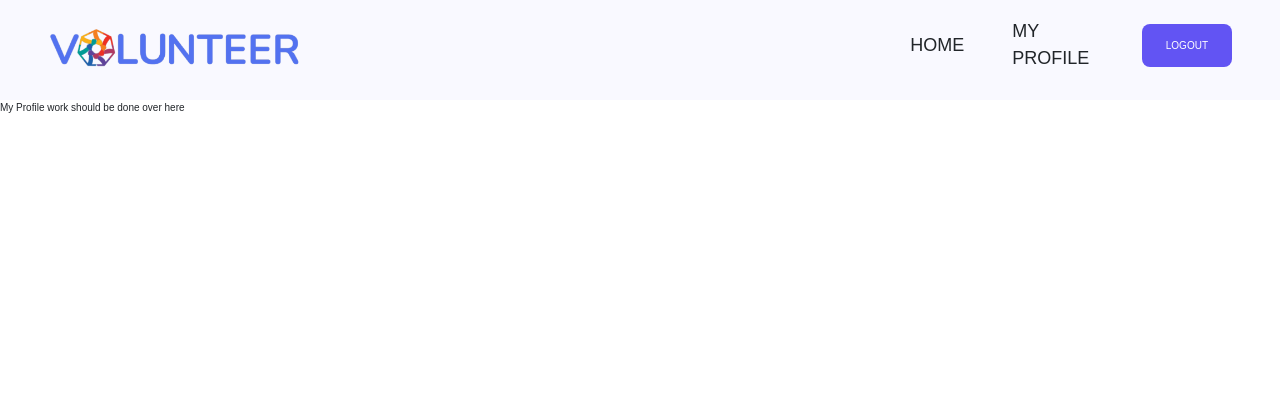
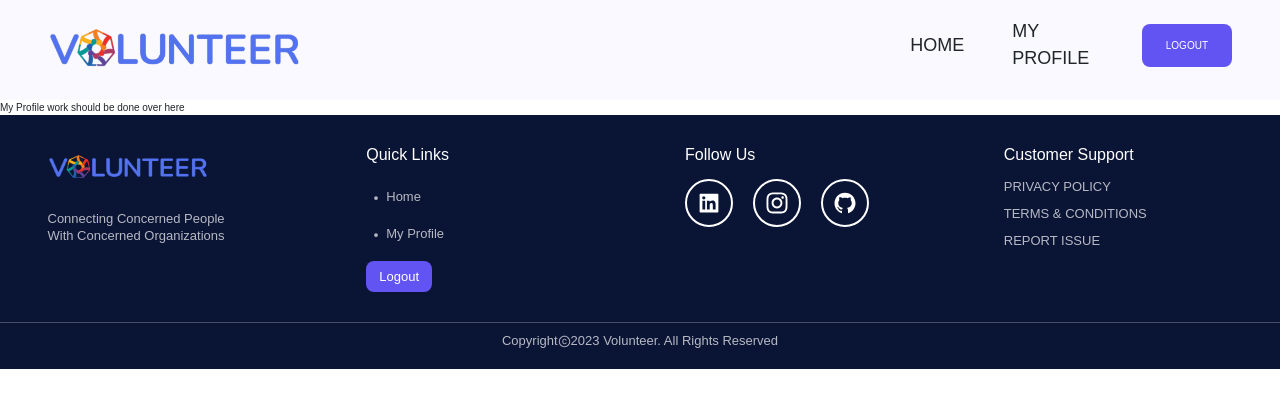
Before and after one commit to AshiqNoor-S/Volunteer.com, a React (Create React App) app in the folder client/: page /myprofile in a window 1280 px wide. Shown: the top 408 px of the page. Built offline with nearby package versions, Linux system fonts and the light colour scheme.

Commit message:
Added footer

```diff
--- a/client/package.json
+++ b/client/package.json
@@ -12,7 +12,7 @@
     "react-icons": "^4.11.0",
     "react-redux": "^8.1.3",
     "react-router-dom": "^6.16.0",
-    "react-scripts": "5.0.1",
+    "react-scripts": "^3.0.1",
     "redux": "^4.2.1",
     "redux-persist": "^6.0.0",
     "styled-components": "^6.0.8",
--- a/client/src/App.js
+++ b/client/src/App.js
@@ -1,3 +1,4 @@
+import React from "react";
 import { ThemeProvider } from "styled-components";
 import { GlobalStyle } from "./styles/GlobalStyle";
 import { Theme } from "./styles/Theme";
@@ -8,9 +9,9 @@ import Header from "./components/Header";
 import Home from "./pages/Home";
 import MyProfile from "./pages/MyProfile";
 import LoginPage from "./pages/LoginPage";
+import Footer from "./components/Footer";
 
 function App() {
-
   const isAuth = Boolean(useSelector((state) => state.token));
 
   return (
@@ -27,10 +28,11 @@ function App() {
             />
             <Route path="/myprofile" element={<MyProfile />} />
           </Routes>
+          <Footer />
         </BrowserRouter>
       </ThemeProvider>
     </>
   );
-};
+}
 
 export default App;
--- /dev/null
+++ b/client/src/components/Footer.jsx
@@ -0,0 +1,220 @@
+import React from "react";
+import styled from "styled-components";
+import { NavLink } from "react-router-dom";
+import { FaInstagram } from "react-icons/fa";
+import {
+  AiOutlineCopyright,
+  AiFillLinkedin,
+  AiFillGithub,
+} from "react-icons/ai";
+import { BsDot } from "react-icons/bs";
+
+const Footer = () => {
+  return (
+    <>
+      <Wrapper>
+        <footer>
+          <div className="container grid grid-four-column">
+            <div className="footer-about">
+              <img src="./images/logo2.png" width="160px" />
+              <p>
+                Connecting Concerned People <br /> With Concerned Organizations
+              </p>
+            </div>
+            <div className="footer-subscribe">
+              <h3>Quick Links</h3>
+              <ul>
+                <li className="links-element">
+                  <BsDot className="icons" />
+                  <p>Home</p>
+                </li>
+                <li className="links-element">
+                  <BsDot className="icons" />
+                  <p>My Profile</p>
+                </li>
+                <li className="links-element">
+                  <button className="logout-btn"> Logout </button>
+                </li>
+              </ul>
+            </div>
+            <div className="footer-social">
+              <h3>Follow Us</h3>
+              <div className="footer-social--icons">
+                <div>
+                  <NavLink
+                    to="https://www.linkedin.com/in/vishal-kumar-yadav-8085a3232/"
+                    target="_blank"
+                  >
+                    <AiFillLinkedin className="icons" />
+                  </NavLink>
+                </div>
+                <div>
+                  <NavLink
+                    to="https://www.instagram.com/vishal._.104/"
+                    target="_blank"
+                  >
+                    <FaInstagram className="icons" />
+                  </NavLink>
+                </div>
+                <div>
+                  <NavLink to="https://github.com/Vishal-1004" target="_blank">
+                    <AiFillGithub className="icons" />
+                  </NavLink>
+                </div>
+              </div>
+            </div>
+            <div className="footer-contact">
+              <h3>Customer Support</h3>
+              <p>PRIVACY POLICY</p>
+              <p>TERMS & CONDITIONS</p>
+              <p>REPORT ISSUE</p>
+            </div>
+          </div>
+
+          <div className="footer-bottom--section">
+            <hr />
+            <div className="container copy-right">
+              <p>
+                Copyright
+                <AiOutlineCopyright />
+                {new Date().getFullYear()} Volunteer. All Rights Reserved
+              </p>
+            </div>
+          </div>
+        </footer>
+      </Wrapper>
+    </>
+  );
+};
+
+const Wrapper = styled.section`
+  .iSIFGq {
+    margin: 0;
+  }
+
+  .contact-short {
+    max-width: 60vw;
+    margin: auto;
+    padding: 5rem 10rem;
+    background-color: ${({ theme }) => theme.colors.bg};
+    border-radius: 1rem;
+    box-shadow: ${({ theme }) => theme.colors.shadowSupport};
+    transform: translateY(50%);
+
+    .grid div:last-child {
+      justify-self: end;
+      align-self: center;
+    }
+  }
+
+  footer {
+    padding: 3rem 0 1rem 0;
+    background-color: ${({ theme }) => theme.colors.footer_bg};
+    h3 {
+      color: ${({ theme }) => theme.colors.hr};
+      margin-bottom: 1.5rem;
+    }
+    p {
+      color: ${({ theme }) => theme.colors.white};
+    }
+    ul {
+      padding: 0 !important;
+    }
+
+    .footer-about {
+      img {
+        margin: 1rem 0 2rem 0;
+      }
+    }
+
+    .footer-social--icons {
+      display: flex;
+      gap: 2rem;
+
+      div {
+        padding: 1rem;
+        border-radius: 50%;
+        border: 2px solid ${({ theme }) => theme.colors.white};
+
+        .icons {
+          color: ${({ theme }) => theme.colors.white};
+          font-size: 2.4rem;
+          position: relative;
+          cursor: pointer;
+        }
+      }
+    }
+
+    .links-element {
+      display: flex;
+      justify-content: left;
+      align-items: center;
+
+      .icons {
+        color: ${({ theme }) => theme.colors.white};
+        opacity: 0.7;
+        font-size: 2rem;
+      }
+
+      .logout-btn {
+        font-size: 1.3rem;
+        text-decoration: none;
+        max-widht: auto;
+        background-color: rgb(98 84 243);
+        color: rgb(255, 255, 255);
+        border: none;
+        border-radius: 8px;
+        margin-top: 0.8rem;
+        padding: 0.6rem 1.3rem;
+        transition: all 0.3s ease;
+        -webkit-transition: all 0.3s ease 0s;
+        -moz-transition: all 0.3s ease 0s;
+        -o-transition: all 0.3s ease 0s;
+
+        &:hover,
+        &:active {
+          box-shadow: 0 2rem 2rem 0 rgb(132 144 255 / 30%);
+          box-shadow: ${({ theme }) => theme.colors.shadowSupport};
+          transform: scale(0.96);
+        }
+      }
+    }
+  }
+
+  .footer-bottom--section {
+    padding-top: 1rem;
+
+    hr {
+      margin-bottom: 1rem;
+      color: ${({ theme }) => theme.colors.hr};
+      height: 0.1px;
+    }
+
+    .copy-right {
+      text-align: center;
+    }
+  }
+
+  @media (max-width: ${({ theme }) => theme.media.mobile}) {
+    .contact-short {
+      max-width: 80vw;
+      margin: 4rem auto;
+      transform: translateY(0%);
+      text-align: center;
+
+      .grid div:last-child {
+        justify-self: center;
+      }
+    }
+
+    footer {
+      padding: 3rem 0 3rem 0;
+    }
+
+    .footer-bottom--section {
+      padding-top: 1rem;
+    }
+  }
+`;
+
+export default Footer;
--- a/client/src/components/Header.jsx
+++ b/client/src/components/Header.jsx
@@ -1,3 +1,4 @@
+import React from "react";
 import { NavLink } from "react-router-dom";
 import Navbar from "./Navbar";
 import { HeaderStyle } from "../styles/HeaderStyle";
--- a/client/src/components/Navbar.jsx
+++ b/client/src/components/Navbar.jsx
@@ -1,3 +1,4 @@
+import React from "react";
 import { useState } from "react";
 import { NavLink } from "react-router-dom";
 import { CgMenu, CgCloseR } from "react-icons/cg";
--- a/client/src/components/Spinner.jsx
+++ b/client/src/components/Spinner.jsx
@@ -1,3 +1,4 @@
+import React from "react";
 const Spinner = () => {
   return (
     <div>
--- a/client/src/state/index.js
+++ b/client/src/state/index.js
@@ -1,3 +1,4 @@
+import React from "react";
 import { createSlice } from "@reduxjs/toolkit";
 
 const initialState = {
@@ -34,5 +35,6 @@ export const authSlice = createSlice({
   },
 });
 
-  export const { setMode, setLogin, setLogout, setPosts, setPost } =authSlice.actions;
+export const { setMode, setLogin, setLogout, setPosts, setPost } =
+  authSlice.actions;
 export default authSlice.reducer;
--- a/client/src/styles/GlobalStyle.jsx
+++ b/client/src/styles/GlobalStyle.jsx
@@ -39,28 +39,28 @@ body::-webkit-scrollbar-thumb {
 
 h1{
   color:${({ theme }) => theme.colors.heading};
-  font-size: 6rem;
+  font-size: 5.5rem;
   font-weight: 900;
 }
 
 h2 {
    color: ${({ theme }) => theme.colors.heading};
-   font-size: 4.4rem;
+   font-size: 4.1rem;
    font-weight: 300;
    white-space: normal;
    text-align: center;
   }
 
   h3 {
-  font-size: 1.8rem;
+  font-size: 1.6rem;
   font-weight: 400;
 }
 
 p {
   color: ${({ theme }) => theme.colors.text};
   opacity: .7;
-  font-size: 1.65rem;
-  line-height: 1.5;
+  font-size: 1.3rem;
+  line-height: 1.3;
   margin-top: 1rem;
   font-weight:400;
 }
@@ -93,7 +93,7 @@ li {
 }
 
 .grid-four-column{
-   grid-template-columns: 1fr 1.2fr .5fr .8fr ;
+   grid-template-columns: repeat(4, 1fr);
 }
 
   .common-heading {
```
Also changed, not shown: client/src/index.js (+16 -16 lines), 1 other file (tests, documents, lock files or other folders). Lines whose indentation alone changed are shown as unchanged.
